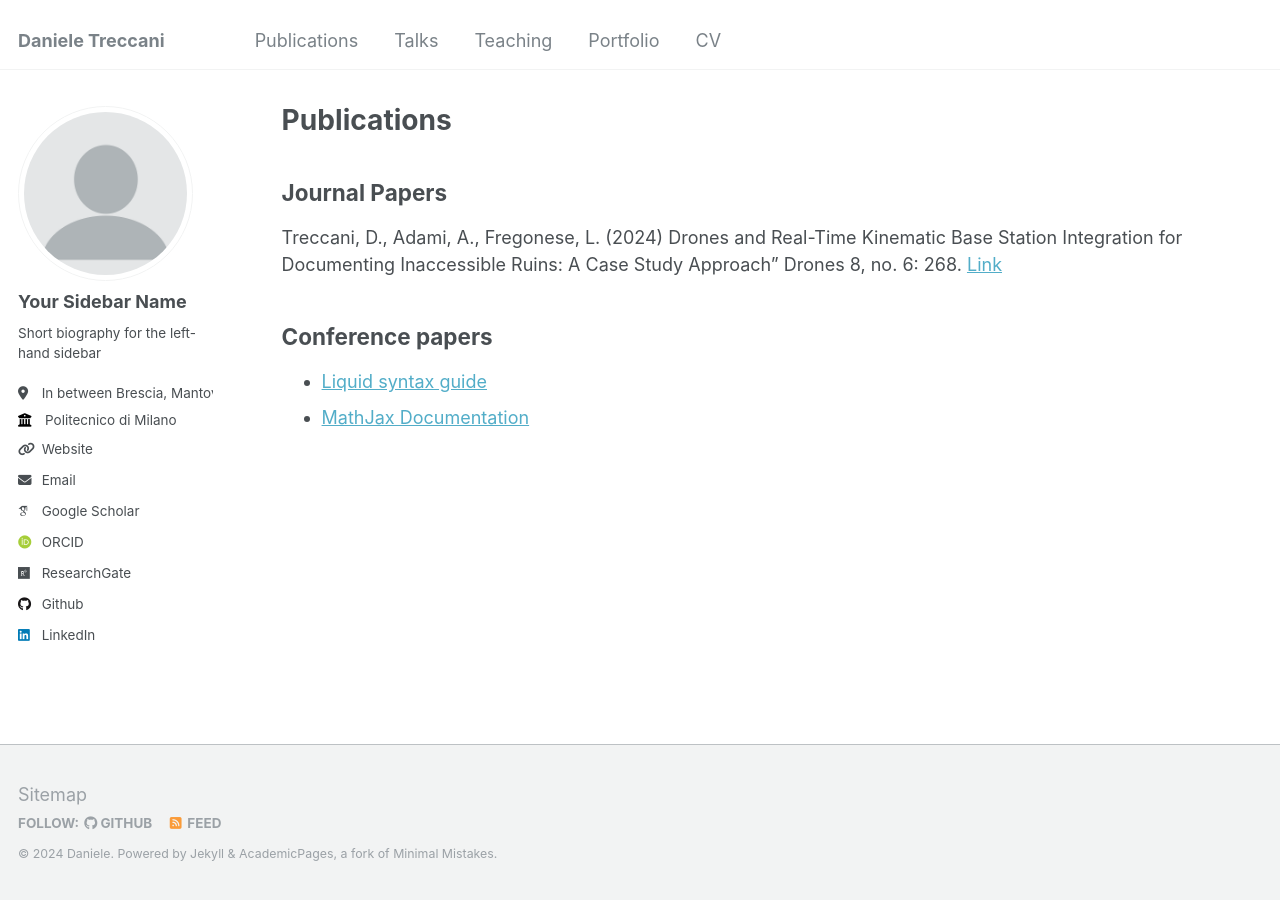
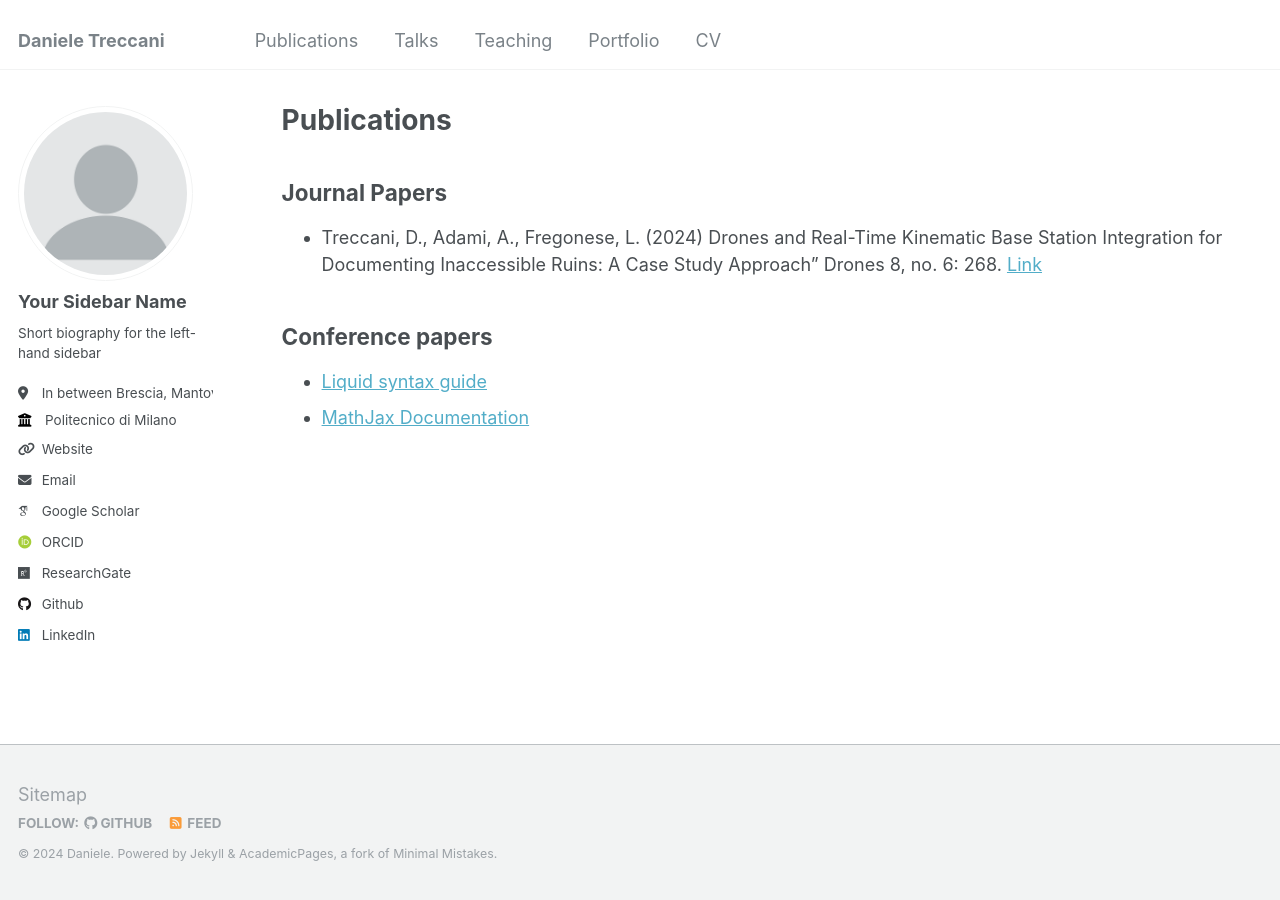
Before and after one commit to DanTRK/DanTRK.github.io, a Jekyll site: the page built from _pages/publications.md, in a window 1280 px wide. Built offline with Jekyll 4.4.1, drawn with Linux system fonts in a browser that asks for light colours; some web fonts are replaced.

```diff
--- a/_pages/publications.md
+++ b/_pages/publications.md
@@ -11,7 +11,7 @@ redirect_from:
 
 ## Journal Papers
 
-Treccani, D., Adami, A., Fregonese, L. (2024) Drones and Real-Time Kinematic Base Station Integration for Documenting Inaccessible Ruins: A Case Study Approach" Drones 8, no. 6: 268.
+* Treccani, D., Adami, A., Fregonese, L. (2024) Drones and Real-Time Kinematic Base Station Integration for Documenting Inaccessible Ruins: A Case Study Approach" Drones 8, no. 6: 268.
 [Link](https://doi.org/10.3390/drones8060268)
 
 
```
